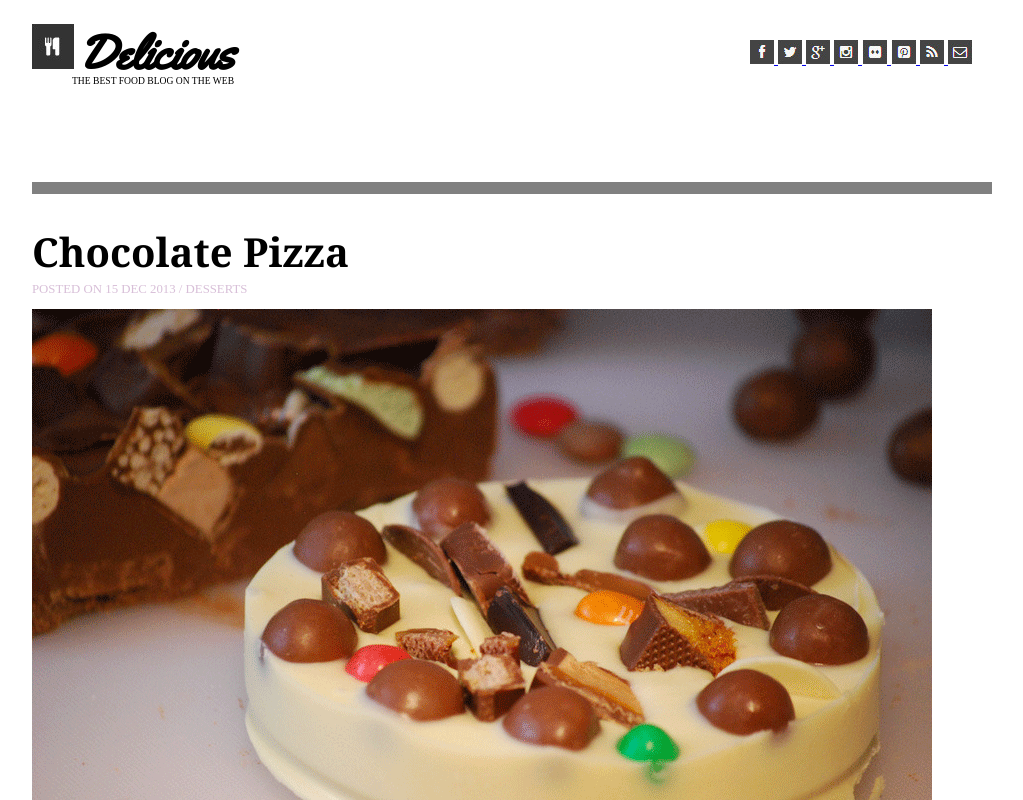
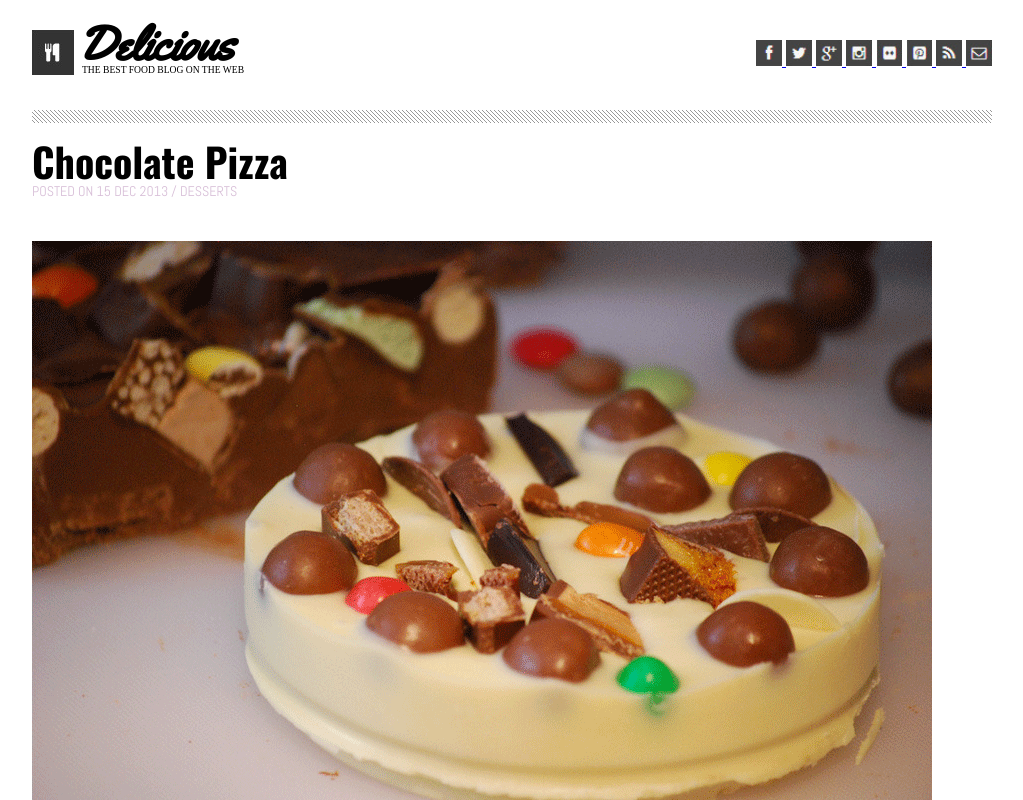
Before and after one commit to mhn998/chocolate-pizza-, a plain HTML site: page index.html in a window 1280 px wide. Shown: the top 800 px of the page, without its empty margins (128-1151 px from the left). Drawn offline with nearby package versions, Linux system fonts and the light colour scheme.

Commit message:
Updates styling

```diff
--- a/index.html
+++ b/index.html
@@ -16,7 +16,9 @@
         <div class="sub-box">
 
             <div class="left-section">
-                <img src="images\logo.png" alt="logo">
+                <div class="logo">
+                    <img src="images\logo.png" alt="logo">
+                </div>
                 <h1 class="special">Delicious</h1>
                 <h4 class="under-special">THE BEST FOOD BLOG ON THE WEB</h4>
             </div>
@@ -62,6 +64,9 @@
         </div>
 
     </header>
+    <div class="border">
+
+    </div>
     <main>
         <article>
             <div class="title">
@@ -131,6 +136,9 @@
                 </div>
 
             </section>
+            <div class="border2">
+
+            </div>
 
             <div class="before-footer">
                 <img src="images\van-pic.png" alt="van">
--- a/style.css
+++ b/style.css
@@ -1,3 +1,7 @@
+
+@import url("https://fonts.googleapis.com/css2?family=Oswald:wght@600;700&display=swap");
+@import url("https://fonts.googleapis.com/css2?family=Abel&family=Oswald:wght@600;700&display=swap");
+
 div {
     display:block;
 
@@ -7,15 +11,18 @@ div {
     margin: 0 auto; ;
 }
 
-header {
+.border {
     clear:both;
+    border: 13px solid;
+    border-width: 0px 0px 13px;
+    border-image: url(images/line.png) 0 0 13 fill repeat;
+    margin: -25px 0;
 }
 
 
 .sub-box {
     clear:both;
     display:block;
-    margin: 20px auto;
 }
 
 
@@ -27,22 +34,35 @@ nav a:hover {
     font-family: 'Yellowtail', cursive;
     font-size: 48px;
     display: inline;
+    margin: -68px 10px 0 0;
+    float: right;
 }
 
 .under-special {
-   margin-left: 40px;
-   margin-top: -10px;
+   margin-left: 50px;
+   margin-top: -15px;
    font-size: .6em;
    font-weight: 300;
 }
 
 .left-section {
     float:left;
+    margin: 0 auto;
 }
+
+.logo {
+    margin-top: 30px;
+}
+
+nav a img {
+    width:26px;
+    height:26px;
+}
+
 
 .right-section {
     float:right;
-    padding: 20px;
+    padding: 40px 0;
 }
 
 main {
@@ -51,22 +71,22 @@ main {
 
 .title {
     clear:both;
-    padding-top:50px;
 }
 
 .title h1 {
-    font-family:Georgia, 'Times New Roman', Times, serif;
     font-weight:700;
     font-size:40px;
-    border-top: 12px gray solid;
-    padding-top:30px;
+    font-family: 'Oswald', sans-serif;
+
 }
 
 .title h2 {
-    font-size:.8em;
+    font-size:14px;
     font-weight:300;
-    margin-top:-30px;
+    margin-top:-42px;
     color:thistle;
+    margin-bottom: 40px;
+    font-family: 'Abel', sans-serif;
 }
 
 
@@ -122,6 +142,13 @@ input{
     cursor: pointer;
 }
 
+.border2 {
+    clear:both;
+    border: 13px solid;
+    border-width: 0px 0px 13px;
+    border-image: url(images/line.png) 0 0 13 fill repeat;
+}
+
 .before-footer {
     margin-top:30px;
     display: flex;
@@ -143,6 +170,7 @@ input{
     font-size:1em;
     font-weight: 400;
     font-family: cursive;
+    color:gray;
 }
 
 .before-footer img {
@@ -155,7 +183,7 @@ input{
 button {
     border:none;
     background-color:#BC7058;
-    margin-top: 30px;
+    margin-top: 40px;
     width:80px;
     flex: 0 1 160px;
     margin-bottom: 50px;
```
Also changed, not shown: images/line.png (added).
